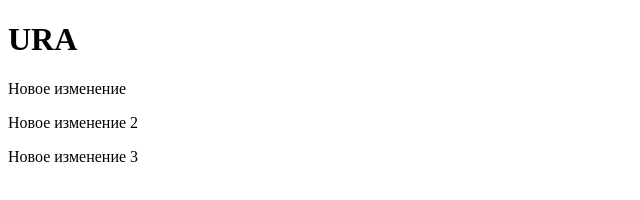
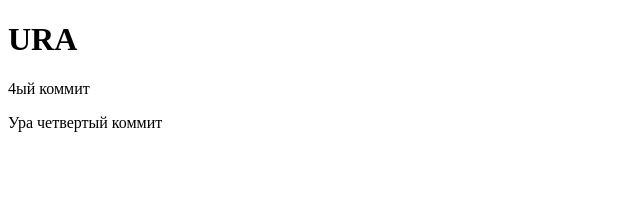
Before and after one commit to atom1974/verstka.partnerka, a plain HTML site: page index.html in a window 1280 px wide. Shown: the whole page, without its empty margins (0-640 px from the left). Drawn offline with Linux system fonts and the light colour scheme; files that its build step writes are made by us from their sources.

Commit message:
4 commit

```diff
--- a/index.html
+++ b/index.html
@@ -7,9 +7,8 @@
 </head>
 <body>
 <h1>URA</h1>
-<p>Новое изменение</p>
-<p>Новое изменение 2</p>
-<p>Новое изменение 3</p>
+<p>4ый коммит</p>
+<p>Ура четвертый коммит</p>
 
 
 
```
